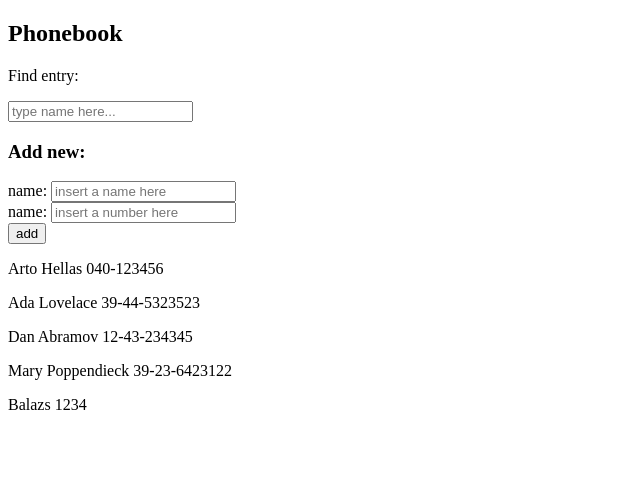
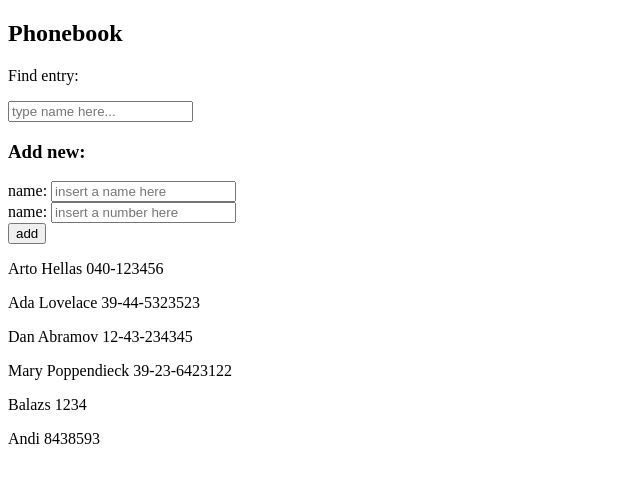
Before and after one commit to keplib/fullstack-helsinki-03, a React (Vite) app: page / in a window 1280 px wide. Shown: the top 482 px of the page, without its empty margins (0-640 px from the left). Built offline with nearby package versions, Linux system fonts and the light colour scheme; data requests are answered from the project's data file.

Commit message:
Part2: 2.15 refactor

```diff
--- a/src/components/AddNew.jsx
+++ b/src/components/AddNew.jsx
@@ -8,20 +8,15 @@ const AddNew = ({ newName, newNumber, setNewName, setNewNumber, setPersons, pers
         if (isAlreadyinBook(newName, persons)) {
             alert(`${newName} is already in the book`)
         } else {
-
             const newPerson = { name: newName, number: newNumber }
-
             axios
                 .post('http://localhost:3000/persons', newPerson)
                 .then(response => {
-                    console.log(response)
+                    console.log(response);
+                    setPersons(persons.concat(response.data));
+                    setNewName('');
+                    setNewNumber('');
                 })
-
-            let copy = [...persons]
-            copy.push({ name: newName, number: newNumber })
-            setPersons(copy);
-            setNewName('');
-            setNewNumber('');
         }
     }
 
--- a/src/db.json
+++ b/src/db.json
@@ -24,6 +24,11 @@
       "name": "Balazs",
       "number": "1234",
       "id": 5
+    },
+    {
+      "name": "Andi",
+      "number": "8438593",
+      "id": 6
     }
   ]
 }
```
